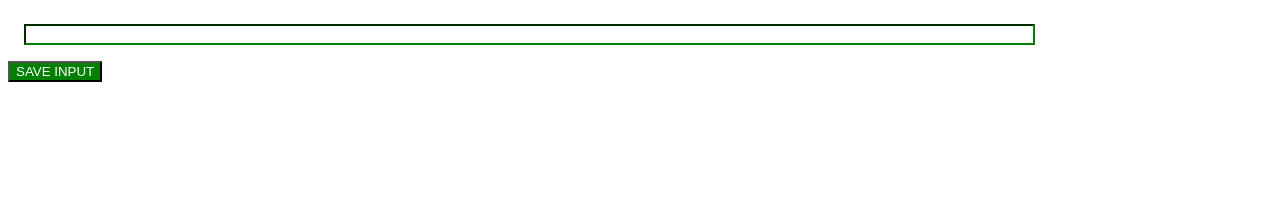
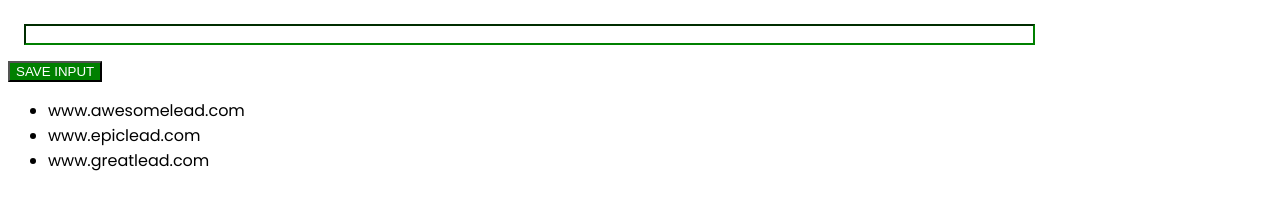
Before and after one commit to ShrutiLakhani/Chrome-Extension, a plain HTML site: page index.html in a window 1280 px wide. Drawn offline with Linux system fonts and the light colour scheme.

Commit message:
Commit list

```diff
--- a/index.html
+++ b/index.html
@@ -10,7 +10,11 @@
 <body>
     <input type="text" id="input-el"></input>
     <button id="input-btn">SAVE INPUT</button>
-    <ul id="ul-el"></ul>
+    <ul id="ul-el">
+        <li>www.awesomelead.com</li>
+        <li>www.epiclead.com</li>
+        <li>www.greatlead.com</li>
+    </ul>
     <script src="script.js"></script>
 </body>
 </html>
--- a/script.js
+++ b/script.js
@@ -9,6 +9,7 @@ btnVal.addEventListener("click", function()
     //myLeads.push(textInput);
     for (let i=0; i<myLeads.length;i++)
     {
-    console.log(myLeads[i]);
+       ulEl.textContent += myLeads[i];
+
     }
 })
```
